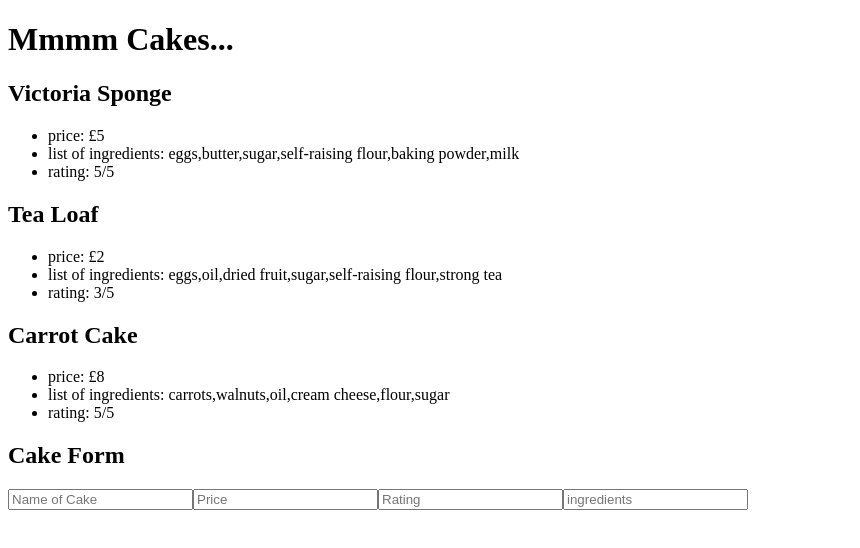
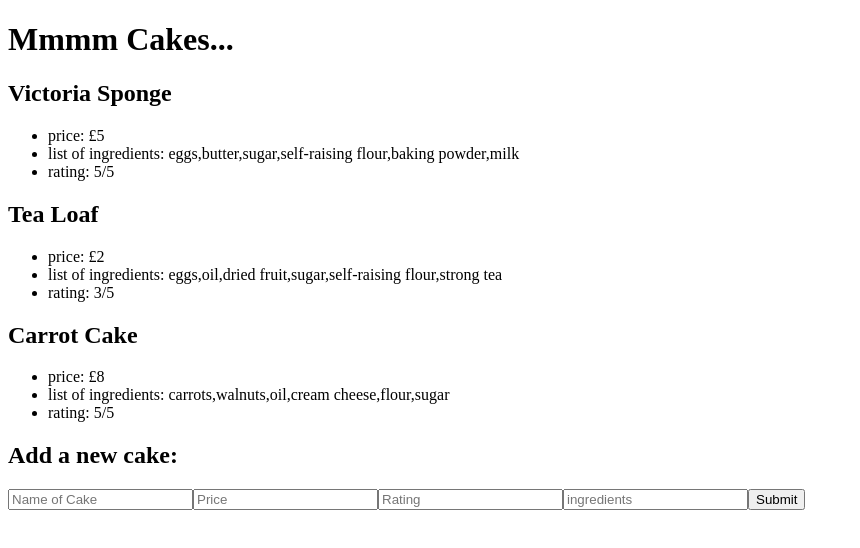
Before and after one commit to sarahabdulle1/bakery_lab, a React (Create React App) app: page / in a window 1280 px wide. Shown: the top 548 px of the page, without its empty margins (0-860 px from the left). Built offline with nearby package versions, Linux system fonts and the light colour scheme.

Commit message:
added validation logic to cake form

```diff
--- a/src/cake/CakeForm.js
+++ b/src/cake/CakeForm.js
@@ -2,7 +2,7 @@
 
 import { useState } from "react";
 
-const CakeForm =({cake, setCake}) => {
+const CakeForm =({cakes, setCakes}) => {
 // declare state
 
     const [cakeName, setCakeName] = useState("")
@@ -10,12 +10,35 @@ const CakeForm =({cake, setCake}) => {
     const [cakeRating, setCakeRating] = useState("")
     const [cakeIngredients, setCakeIngredients] = useState([])
 
+    const handleCheck = () => {
+        let errorMessage = "";
 
+        if (cakes.find((cake) => cakes.cakeName == cakeName)){
+            errorMessage = "Cake already exists";
+        }
+    }
+
+    const handleFormSubmit = (e) => {
+        //stop default refresh from happening when submitting
+        e.preventDefault();
+
+        if (!handleCheck()){
+            const updatedCakeList = [... cakes];
+            const newCake = {
+                cakeName: cakeName,
+                ingredients: cakeIngredients,
+                rating: cakeRating,
+                price: cakePrice
+            }
+            updatedCakeList.push(newCake);
+        }
+    }
 
 
     return (
         <>
-        <h2> Cake Form</h2>
+        <h2> Add a new cake:</h2>
+            <form onSubmit={handleFormSubmit}>
                 <input
                 type="text"
                 name="name"
@@ -46,6 +69,8 @@ const CakeForm =({cake, setCake}) => {
                 value={cakeIngredients}
                 onChange={(e) => setCakeIngredients(e.target.value)}
                 />
+                <input type="submit" value="Submit"/>
+            </form>
         </>
 
     );
```
Lines whose indentation alone changed are shown as unchanged.
